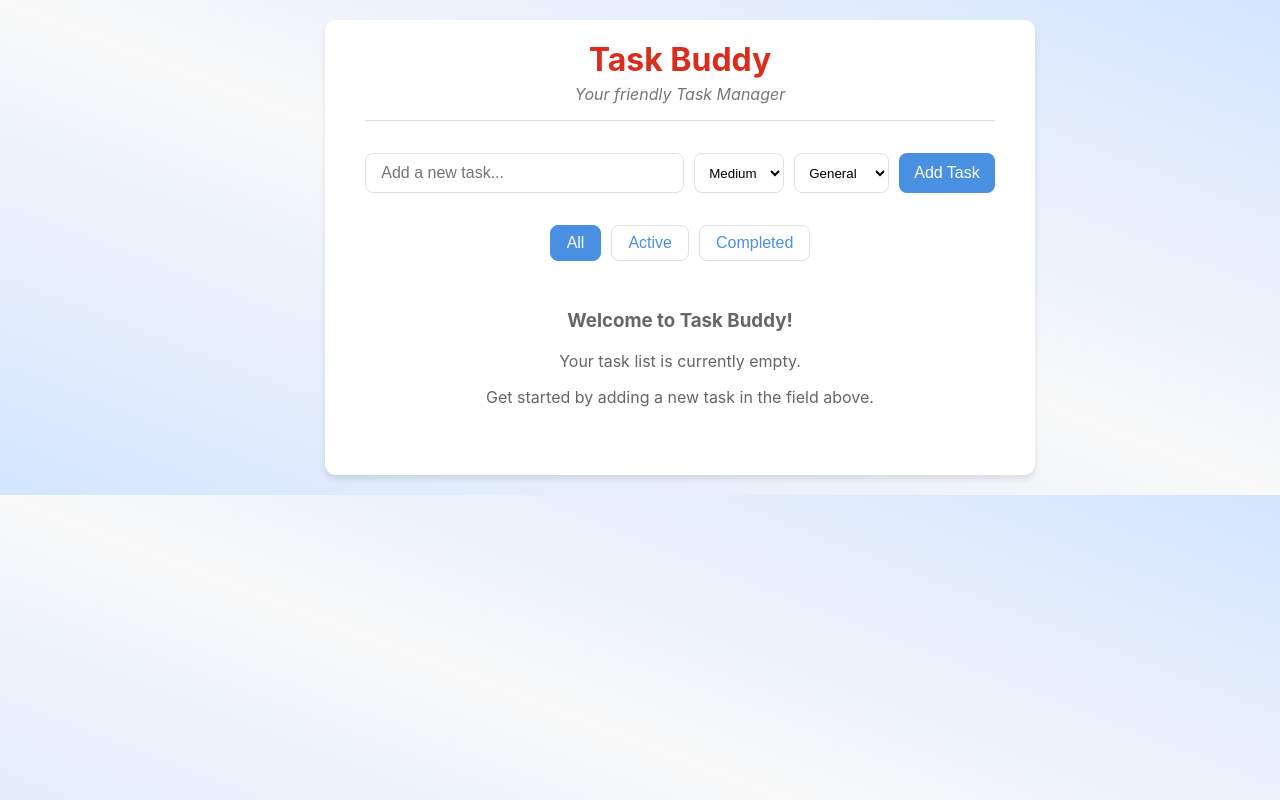
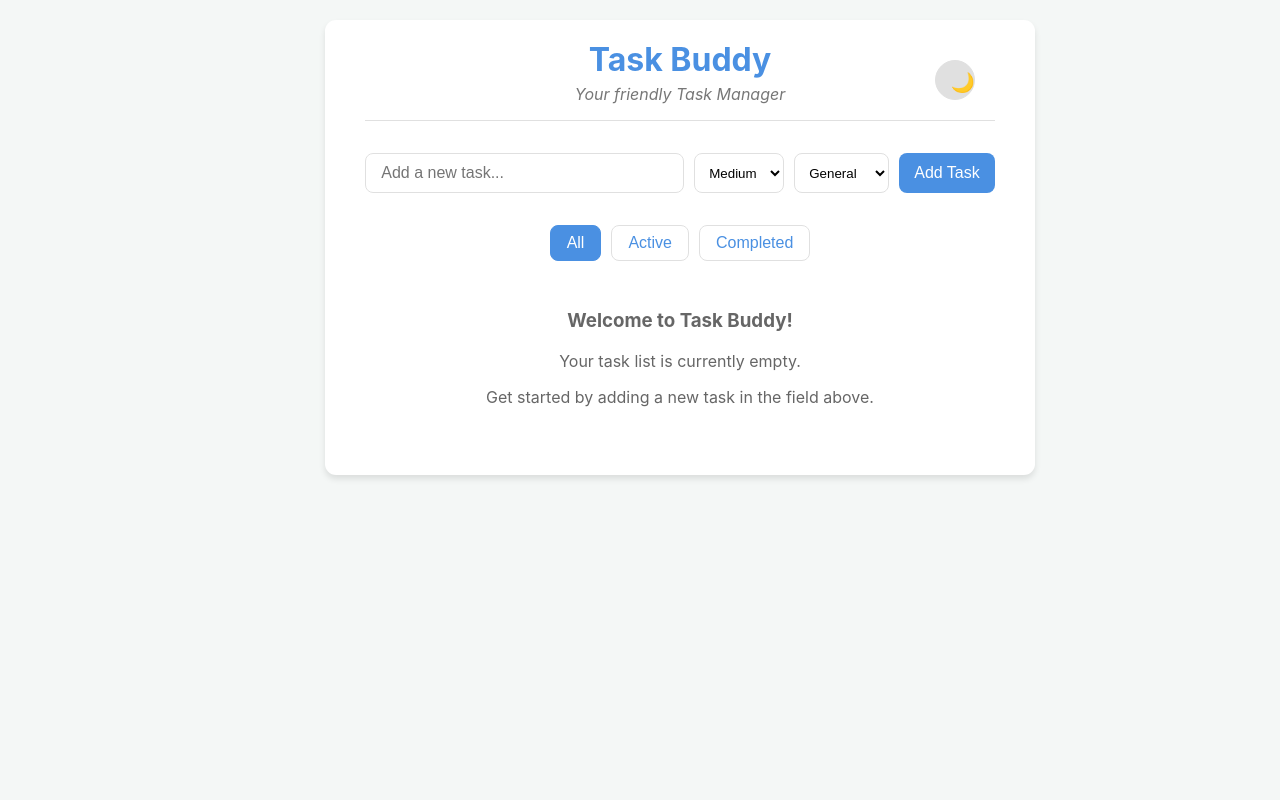
Before and after one commit to bikram73/Task_Buddy, a React app: page / in a window 1280 px wide. Built offline with nearby package versions, Linux system fonts and the light colour scheme; the HTML template or start-up script is replaced by a standard one.

Commit message:
first commit

```diff
--- a/src/App.jsx
+++ b/src/App.jsx
@@ -2,6 +2,7 @@ import { useState,useEffect } from 'react';
 import Taskform from './Components/Taskform'
 import Tasklist from './Components/Tasklist'
 import Progresstracker from './Components/Progresstracker'
+import ThemeToggle from './Components/ThemeToggle';
 import Filter from './Components/Filter';
 import './Style.css'
 
@@ -11,11 +12,21 @@ export default function App() {
     return savedTasks ? JSON.parse(savedTasks) : [];
   });
 
+  const [theme, setTheme] = useState(() => {
+    const savedTheme = localStorage.getItem('theme');
+    return savedTheme || 'light';
+  });
+
   const [filter, setFilter] = useState('ALL');
 
   useEffect(()=>{
     localStorage.setItem("tasks",JSON.stringify(tasks));
   }, [tasks]);
+
+  useEffect(() => {
+    document.body.className = theme;
+    localStorage.setItem('theme', theme);
+  }, [theme]);
 
   const addTask = (task)=>{
     setTasks([...tasks, task])
@@ -60,6 +71,7 @@ export default function App() {
     <div>
       <header>
         <h1>Task Buddy</h1>
+        <ThemeToggle theme={theme} setTheme={setTheme} />
         <p><i>Your friendly Task Manager</i></p>
       </header>
 
--- /dev/null
+++ b/src/Components/ThemeToggle.jsx
@@ -0,0 +1,15 @@
+import React from 'react';
+
+const ThemeToggle = ({ theme, setTheme }) => {
+  const toggleTheme = () => {
+    setTheme(theme === 'light' ? 'dark' : 'light');
+  };
+
+  return (
+    <button onClick={toggleTheme} className="theme-toggle-btn">
+      {theme === 'light' ? '🌙' : '☀️'}
+    </button>
+  );
+};
+
+export default ThemeToggle;
--- a/src/Style.css
+++ b/src/Style.css
@@ -1,20 +1,48 @@
-/* General styles */
-:root {
+/* --- Theme Variables --- */
+body.light {
   --primary-color: #4a90e2;
   --secondary-color: #f5a623;
   --background-color: #f4f7f6;
+  --container-bg-color: #ffffff;
   --font-color: #333;
-  --light-gray: #e0e0e0;
-  --white: #ffffff;
+  --secondary-font-color: #777;
+  --border-color: #e0e0e0;
   --danger-color: #d0021b;
   --success-color: #7ed321;
+  --task-bg-color: #ffffff;
+  --task-completed-bg-color: #f8f8f8;
+  --task-completed-opacity: 0.6;
   --border-radius: 8px;
   --box-shadow: 0 4px 6px rgba(0, 0, 0, 0.1);
+  --header-color: var(--primary-color);
+  --theme-toggle-bg: #e0e0e0;
+  --theme-toggle-color: #333;
+}
+
+body.dark {
+  --primary-color: #bb86fc;
+  --secondary-color: #03dac6;
+  --background-color: #121212;
+  --container-bg-color: #1e1e1e;
+  --font-color: #e1e1e1;
+  --secondary-font-color: #a7a9be;
+  --border-color: #333333;
+  --danger-color: #cf6679;
+  --success-color: #4caf50;
+  --task-bg-color: #2a2a2a;
+  --task-completed-bg-color: #252525;
+  --task-completed-opacity: 0.5;
+  --border-radius: 8px;
+  --box-shadow: 0 4px 12px rgba(0, 0, 0, 0.4);
+  --header-color: var(--primary-color);
+  --theme-toggle-bg: #333;
+  --theme-toggle-color: #fff;
 }
 
 body {
   font-family: -apple-system, BlinkMacSystemFont, 'Segoe UI', Roboto, Helvetica,
-    Arial, sans-serif;  background: linear-gradient(to right top, #d3e5ff, #f9f9f9, #d3e5ff);
+    Arial, sans-serif;
+  background: var(--background-color);
   color: var(--font-color);
   margin: 0;
   padding: 20px;
@@ -25,7 +53,7 @@ body {
 #root > div {
   max-width: 960px;
   width: 100%;
-  background-color: var(--white);
+  background-color: var(--container-bg-color);
   padding: 20px 40px;
   box-shadow: var(--box-shadow);
   position: relative;
@@ -35,18 +63,19 @@ body {
 }
 
 
-
 /* Header */
 header {
   text-align: center;
   margin-bottom: 2rem;
-  border-bottom: 1px solid var(--light-gray);
+  border-bottom: 1px solid var(--border-color);
   padding-bottom: 1rem;
+  position: relative;
 }
 
 header h1 {
-  color: var(--primary-color);
-  animation: color-cycle 8s linear infinite;
+  color: var(--header-color);
+  /* Disabling animation for better theme compatibility */
+  /* animation: color-cycle 8s linear infinite; */
   margin: 0;
 }
 
@@ -65,7 +94,7 @@ form {
 form input[type='text'] {
   flex-grow: 1;
   padding: 10px 15px;
-  border: 1px solid var(--light-gray);
+  border: 1px solid var(--border-color);
   border-radius: var(--border-radius);
   font-size: 1rem;
 }
@@ -83,9 +112,9 @@ form input[type='text']:focus {
 
 form select {
   padding: 10px;
-  border: 1px solid var(--light-gray);
+  border: 1px solid var(--border-color);
   border-radius: var(--border-radius);
-  background-color: var(--white);
+  background-color: var(--container-bg-color);
 }
 /* Task List */
 .task-list {
@@ -98,8 +127,8 @@ form select {
   display: flex;
   align-items: center;
   padding: 15px;
-  background-color: #fff;
-  border: 1px solid var(--light-gray);
+  background-color: var(--task-bg-color);
+  border: 1px solid var(--border-color);
   border-radius: var(--border-radius);
   margin-bottom: 10px;
   transition: box-shadow 0.2s ease;
@@ -116,8 +145,8 @@ form select {
 }
 
 .task-item.completed {
-  opacity: 0.6;
-  background-color: #f8f8f8;
+  opacity: var(--task-completed-opacity);
+  background-color: var(--task-completed-bg-color);
 }
 
 .task-item.completed .task-content span {
@@ -140,7 +169,7 @@ form select {
 
 .task-timestamp {
   font-size: 0.75rem;
-  color: #999;
+  color: var(--secondary-font-color);
   text-align: right;
 }
 
@@ -160,7 +189,7 @@ form select {
   padding: 2px 8px;
   border-radius: 12px;
   font-weight: 500;
-  color: var(--white);
+  color: #fff;
 }
 
 .priority-high { background-color: #d0021b; }
@@ -185,7 +214,7 @@ form select {
 }
 
 .progress-tracker progress::-webkit-progress-bar {
-    background-color: var(--light-gray);
+    background-color: var(--border-color);
     border-radius: 6px;
 }
 
@@ -211,7 +240,7 @@ button:hover {
 
 button.primary, form button {
   background-color: var(--primary-color);
-  color: var(--white);
+  color: #fff;
 }
 
 button.primary:hover, form button:hover {
@@ -220,7 +249,7 @@ button.primary:hover, form button:hover {
 
 button.secondary {
   background-color: var(--secondary-color);
-  color: var(--white);
+  color: #fff;
 }
 
 button.secondary:hover {
@@ -229,7 +258,7 @@ button.secondary:hover {
 
 button.danger {
   background-color: var(--danger-color);
-  color: var(--white);
+  color: #fff;
 }
 
 .clear-btn {
@@ -237,7 +266,7 @@ button.danger {
   width: 100%;
   margin-top: 2rem;
   background-color: var(--danger-color);
-  color: var(--white);
+  color: #fff;
 }
 
 .clear-btn:hover {
@@ -262,20 +291,6 @@ button.danger {
   opacity: 0;
   transform: translateX(100%);
   transition: opacity 300ms, transform 300ms;
-}
-
-/* Keyframe Animations */
-@keyframes spin {
-  from { --angle: 0deg; }
-  to { --angle: 360deg; }
-}
-
-@keyframes color-cycle {
-  0%   { color: #4a90e2; } /* primary */
-  25%  { color: #7ed321; } /* success */
-  50%  { color: #f5a623; } /* secondary */
-  75%  { color: #d0021b; } /* danger */
-  100% { color: #4a90e2; } /* back to primary */
 }
 
 
@@ -304,9 +319,9 @@ button.danger {
 }
 
 .filter-btn {
-  background-color: var(--white);
+  background-color: var(--container-bg-color);
   color: var(--primary-color);
-  border: 1px solid var(--light-gray);
+  border: 1px solid var(--border-color);
   padding: 8px 16px;
   font-weight: 500;
   cursor: pointer;
@@ -316,6 +331,21 @@ button.danger {
 .filter-btn.active,
 .filter-btn:hover {
   background-color: var(--primary-color);
-  color: var(--white);
+  color: #fff;
   border-color: var(--primary-color);
 }
+
+/* Theme Toggle Button */
+.theme-toggle-btn {
+  position: absolute;
+  top: 20px;
+  right: 20px;
+  background: var(--theme-toggle-bg);
+  color: var(--theme-toggle-color);
+  border: 1px solid var(--border-color);
+  width: 40px;
+  height: 40px;
+  border-radius: 50%;
+  font-size: 1.2rem;
+  cursor: pointer;
+}
```
